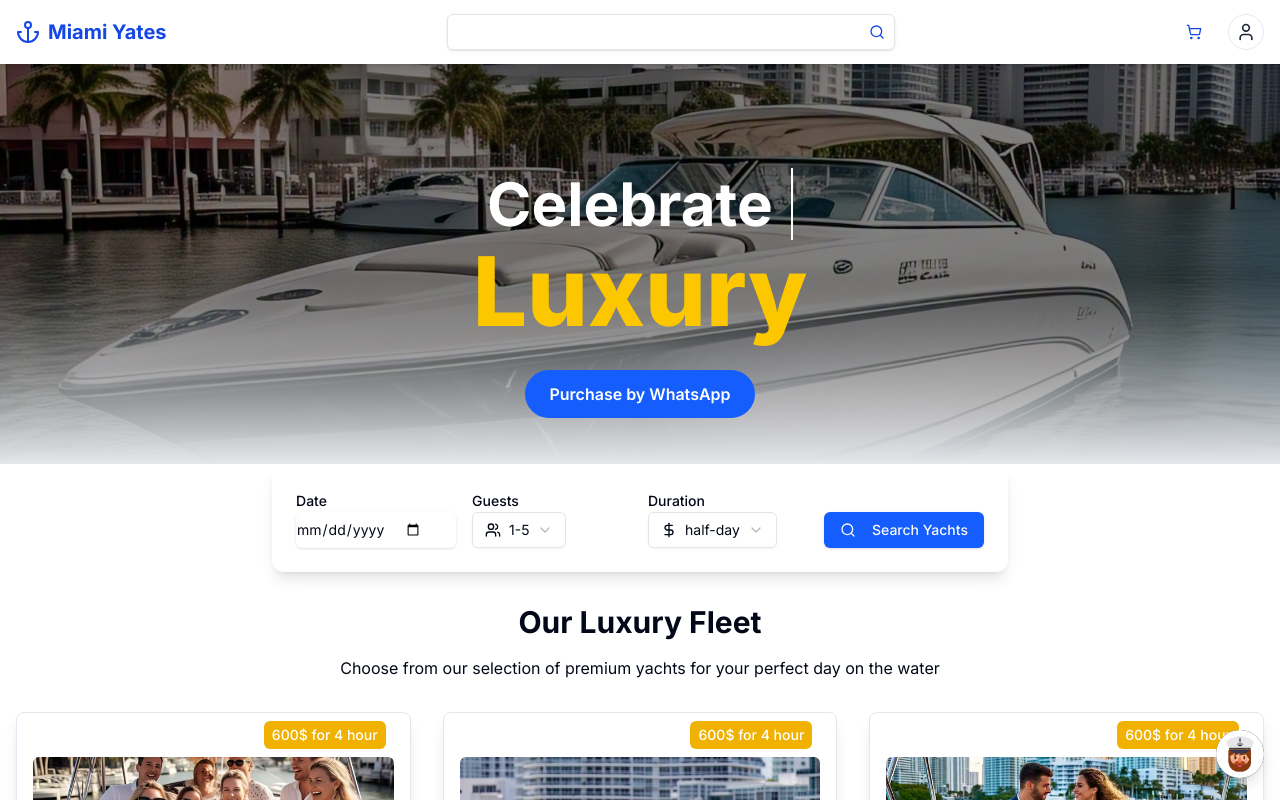
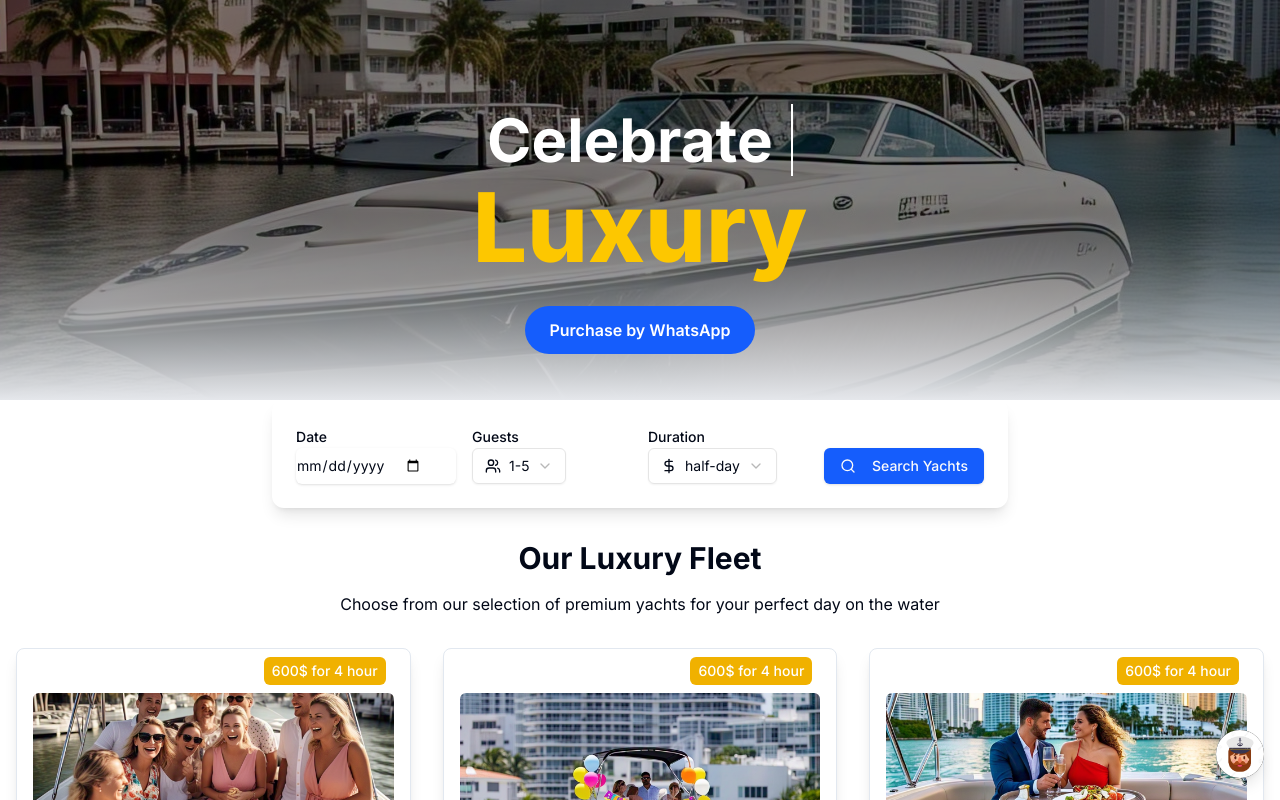
Before and after one commit to eliotaldersonfsociety/miamiyates, a Next.js app: page / in a window 1280 px wide. Shown: the top 800 px of the page. Built offline with nearby package versions, Linux system fonts and the light colour scheme.

Commit message:
Update page.tsx

```diff
--- a/app/page.tsx
+++ b/app/page.tsx
@@ -2,7 +2,7 @@
 
 import { useEffect, useState } from "react";
 import { useCookies } from "react-cookie";
-import { Header } from "@/components/header/page";
+//import { Header } from "@/components/header/page";
 import { Product } from "@/types/user";
 import Hero from "@/app/hero/page";
 import { Star, MapPin, Users } from "lucide-react";
@@ -67,7 +67,7 @@ export default function Home() {
 
   return (
     <div className="min-h-screen flex flex-col">
-      <Header cart={cart} clearCart={clearCart} addToCart={addToCart} totalPrice={totalPrice} />
+
       <Hero />
       <YachtSearchForm />
       <main className="flex-1 container py-8">
```
